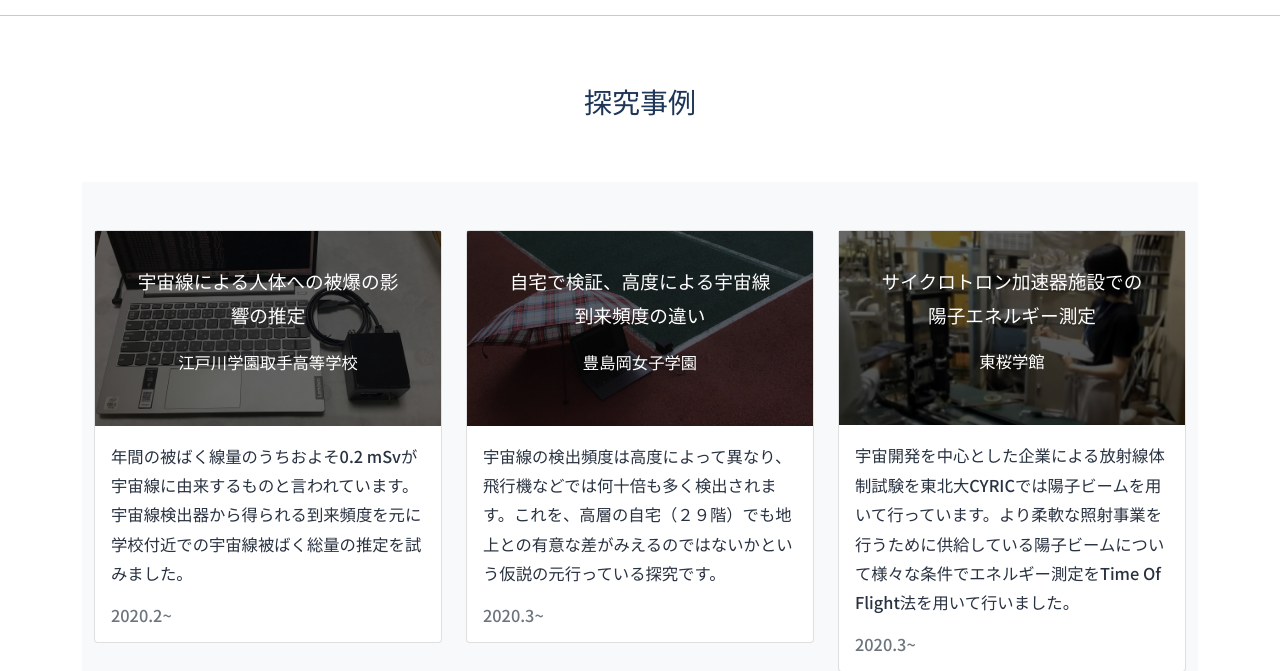
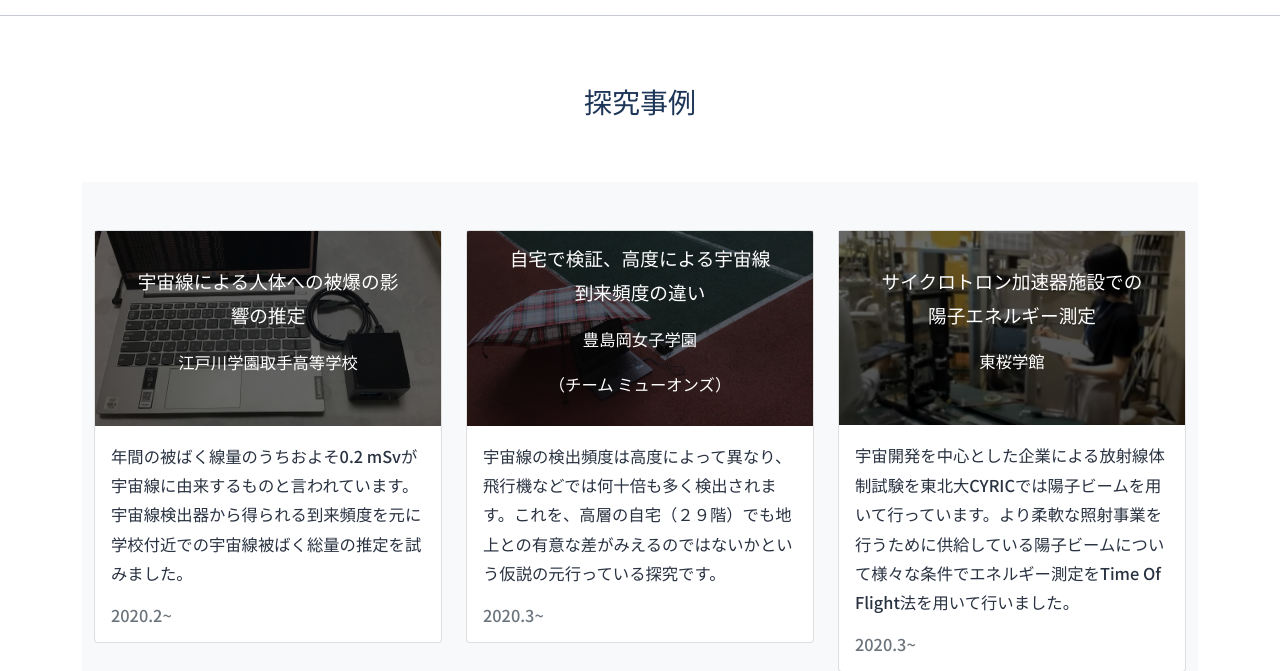
Before and after one commit to accel-kitchen/tanq-website, a PHP site: page /index.html in a window 1280 px wide. Shown: the part 1642-2313 px from the top of the page. Run offline with PHP 8.4, Linux system fonts and the light colour scheme.

Commit message:
探QHP、進捗報告会のページの豊島岡ミューオンズ、Bのリンク等を変更

```diff
--- a/index.html
+++ b/index.html
@@ -211,6 +211,7 @@
                                         <div class="img-center text-center">
                                             <p>自宅で検証、高度による宇宙線到来頻度の違い</p>
                                             <p class="small">豊島岡女子学園</p>
+                                            <p class="small">（チーム ミューオンズ）</p>
                                         </div>
                                     </div>
                                     <div class="card-body">
@@ -441,6 +442,24 @@
                                         <p class="card-text small">宇宙線の発生源の１つである太陽の活動と宇宙線の間にどんな関係があるかを調べています。</p>
                                         <div class="text-right">
                                             <small class="text-muted ">2020.10~</small>
+                                        </div>
+                                    </div>
+                                </div>
+                            </a>
+                        </div>
+                        <div class="col mb-4">
+                            <a href="https://www.notion.so/kaduo/B-3e347aad00e949798a327bec66e68638">
+                                <div class="card">
+                                    <div class="card-img"><img src="./assets/img/card-top.jpg" class="card-img-top" alt="...">
+                                        <div class="img-center text-center">
+                                            <p>チェレンコフ光検出の最適条件</p>
+                                            <p class="small">豊島岡女子学園（チームB）</p>
+                                        </div>
+                                    </div>
+                                    <div class="card-body">
+                                        <p class="card-text small">チェレンコフ光とは、荷電粒子が物質中を光速を超えて通過するときに発する光です。宇宙線検出器を改造し、チェレンコフ光を検出する最適な条件を研究しています。</p>
+                                        <div class="text-right">
+                                            <small class="text-muted ">2020.12~</small>
                                         </div>
                                     </div>
                                 </div>
--- a/progress-report/2021-1/index.php
+++ b/progress-report/2021-1/index.php
@@ -217,7 +217,8 @@ include($webroot."/header.php");
                         <span class="material-icons icon">account_circle</span> <span class="margin">高1 久世優果</span>
                         <span class="material-icons icon">account_circle</span> <span class="margin">高1 浦野慈梨</span>
                     </p>
-                    <button class="btn text-white btn-sm rounded disabled"><span class="material-icons icon">article</span>これまでの進捗</button>
+                    <button onclick="location.href='https://www.notion.so/kaduo/B-3e347aad00e949798a327bec66e68638'" class="btn history text-white btn-sm rounded"><span class="material-icons icon">history
+                    </span> これまでの進捗</button>
                     <button class="btn text-white btn-sm rounded disabled"><span class="material-icons icon">article</span>JpGU2021</button>
                 </div>
             </div>
```
